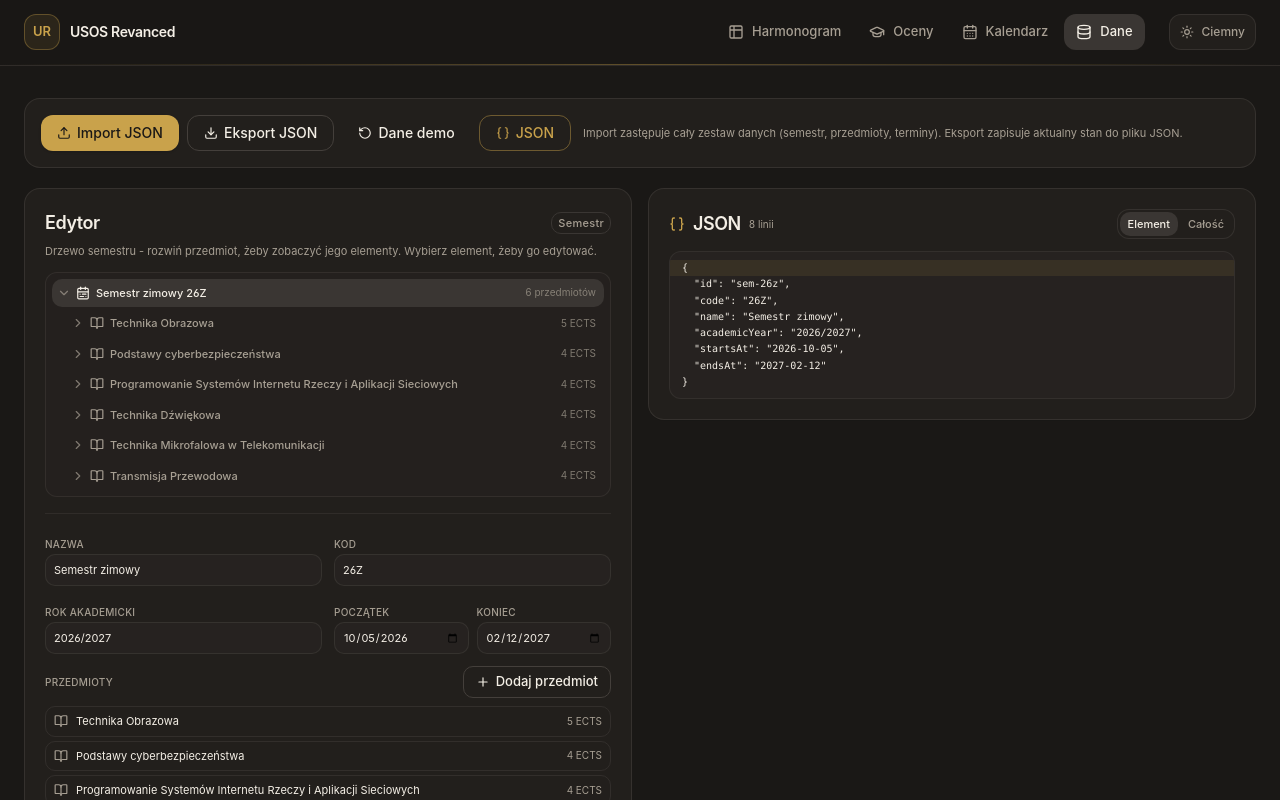
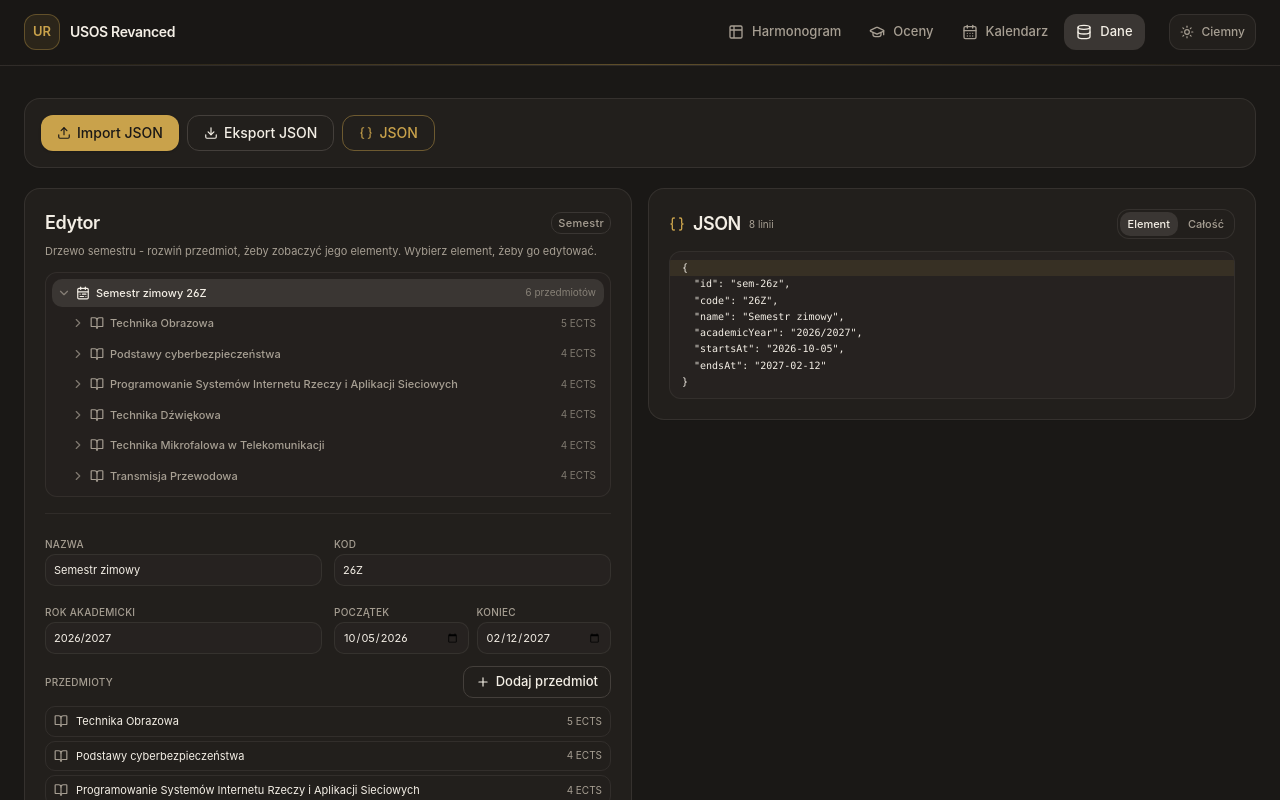
Before and after one commit to Viiico/UsosRevanced, a Nuxt app: page /dane in a window 1280 px wide. Shown: the top 800 px of the page. Built offline with nearby package versions, Linux system fonts and the light colour scheme.

Commit message:
feat(dane): bez guzika „Dane demo” i opisu importu/eksportu w pasku narzędzi

```diff
--- a/app/pages/dane.vue
+++ b/app/pages/dane.vue
@@ -14,7 +14,6 @@ import {
   FolderTree,
   GitBranch,
   Plus,
-  RotateCcw,
   Trash2,
   Upload,
   X,
@@ -29,7 +28,7 @@ import {
   DialogTitle,
 } from 'reka-ui'
 import type { GradeNode, GradeScaleRow, Subject } from '~/types'
-import { useAppData, cloneData, downloadAppData } from '~/composables/useAppData'
+import { useAppData, downloadAppData } from '~/composables/useAppData'
 import { normalizeData, normalizeSubject } from '~/lib/normalize'
 import { findNode, collectNodeIds } from '~/lib/tree'
 import { NODE_KIND_LABEL, nodeIcon } from '~/lib/node-meta'
@@ -519,11 +518,6 @@ function resetEditor() {
   resetExpanded()
 }
 
-function resetData() {
-  Object.assign(state, cloneData())
-  importedName.value = null
-  resetEditor()
-}
 </script>
 
 <template>
@@ -539,10 +533,6 @@ function resetData() {
             <Download class="size-3.5" />
             Eksport JSON
           </Button>
-          <Button variant="ghost" class="gap-1.5" @click="resetData">
-            <RotateCcw class="size-3.5" />
-            Dane demo
-          </Button>
           <Button
             variant="outline"
             class="gap-1.5"
@@ -554,10 +544,8 @@ function resetData() {
           </Button>
         </div>
 
-        <p class="min-w-0 flex-1 text-2xs text-muted-foreground">
-          Import zastępuje cały zestaw danych (semestr, przedmioty, terminy). Eksport zapisuje
-          aktualny stan do pliku JSON.
-          <span v-if="importedName" class="text-foreground">Wczytano: {{ importedName }}.</span>
+        <p v-if="importedName" class="min-w-0 flex-1 text-2xs text-muted-foreground">
+          Wczytano: <span class="text-foreground">{{ importedName }}</span>
         </p>
 
         <p
--- a/app/plugins/app-data.client.ts
+++ b/app/plugins/app-data.client.ts
@@ -7,7 +7,7 @@ const STORAGE_KEY = 'usos-revanced:data'
 /**
  * Trwała kopia robocza danych (localStorage) - edycje z zakładki „Dane" i punkty
  * przeżywają reload. Po hydracji ma pierwszeństwo nad bazowym JSON-em
- * (`app/data/base.json`); „Reset danych" przywraca zawartość pliku.
+ * (`app/data/base.json`); zastępuje ją tylko import w zakładce „Dane”.
  *
  * Wczytujemy po hydracji (`app:mounted`), żeby nie rozjechać SSR z klientem.
  */
```
